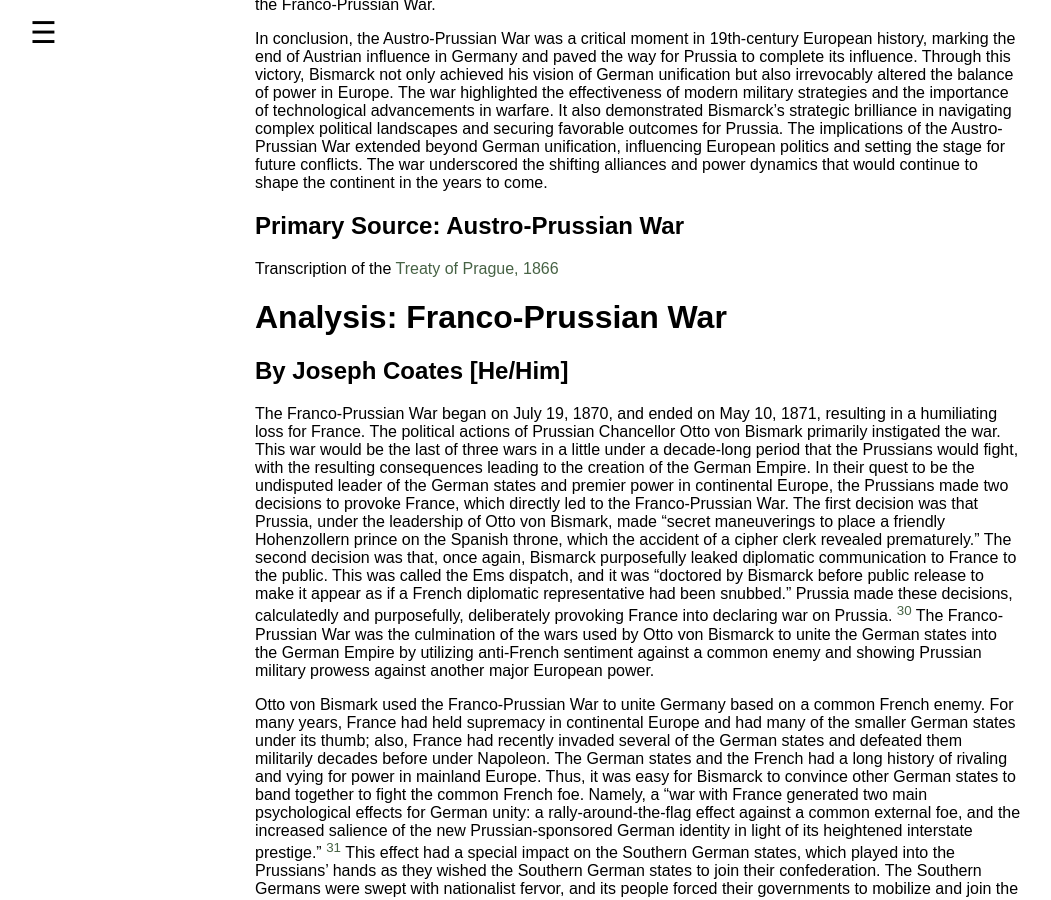
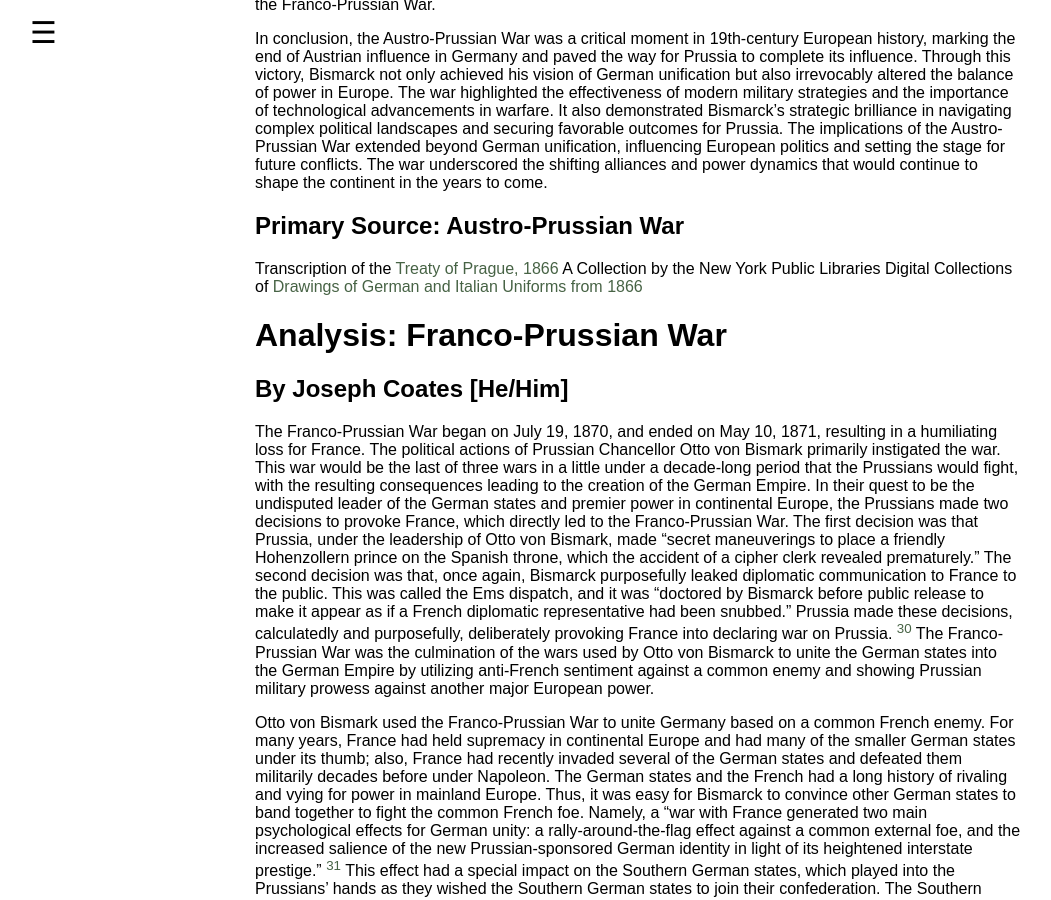
Before and after one commit to LucasOM-XeThey/OliveiraMelo-Lucas-EUH3205, a Jekyll site: the page built from 002_analysis.md, in a window 1280 px wide and 900 px high, scrolled down 4513 px. Shown: the whole window, without its empty margins (1-1052 px from the left). Built offline with Jekyll 4.4.1, drawn with Linux system fonts in a browser that asks for light colours.

Commit message:
Update 002_analysis.md

```diff
--- a/002_analysis.md
+++ b/002_analysis.md
@@ -128,6 +128,7 @@ The war underscored the shifting alliances and power dynamics that would continu
 ## Primary Source: Austro-Prussian War
 
 Transcription of the [Treaty of Prague, 1866](http://www.documentArchiv.de/nzjh/ndbd/verfndbd.html)
+A Collection by the New York Public Libraries Digital Collections of [Drawings of German and Italian Uniforms from 1866](https://digitalcollections.nypl.org/collections/the-vinkhuijzen-collection-of-military-uniforms?keywords=&sort=keyDate_st+desc&root=9ed534a0-c530-012f-d108-58d385a7bc34#/?tab=navigation)
 
 # Analysis: Franco-Prussian War
 
```
